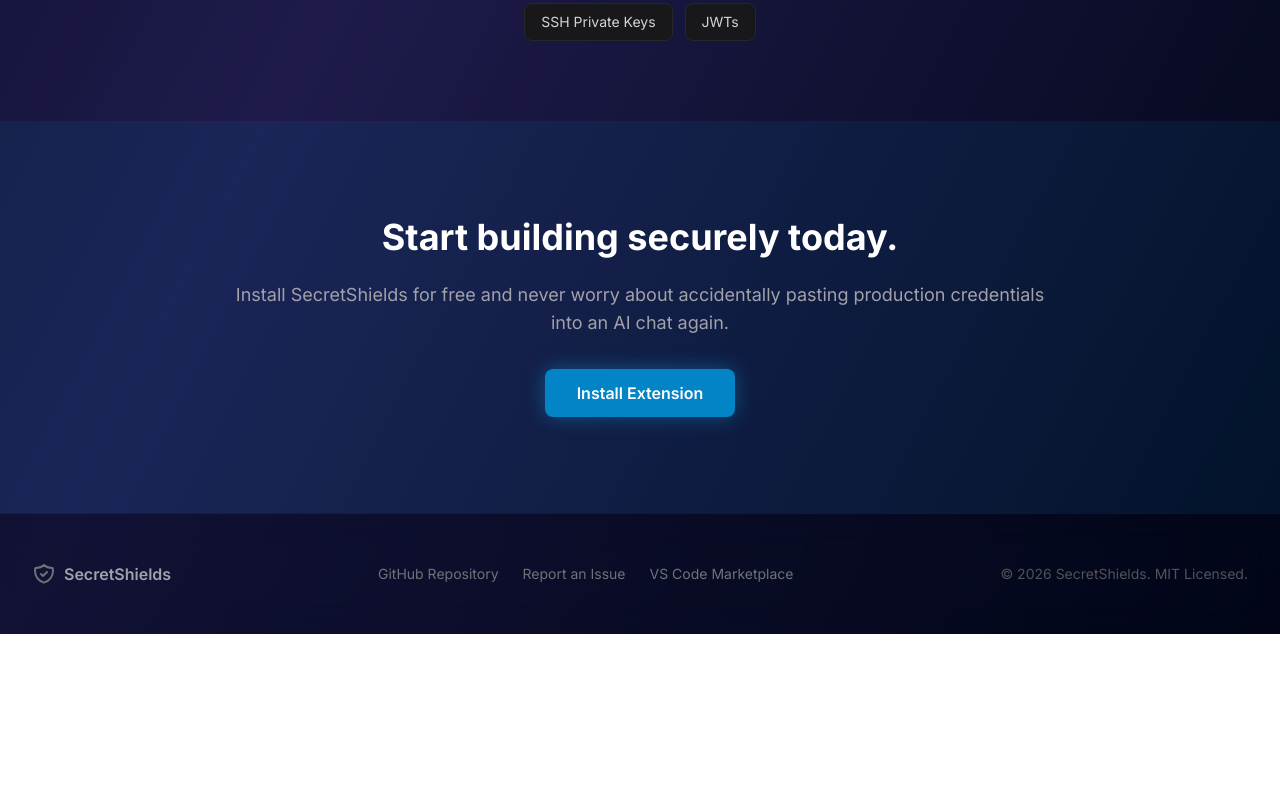
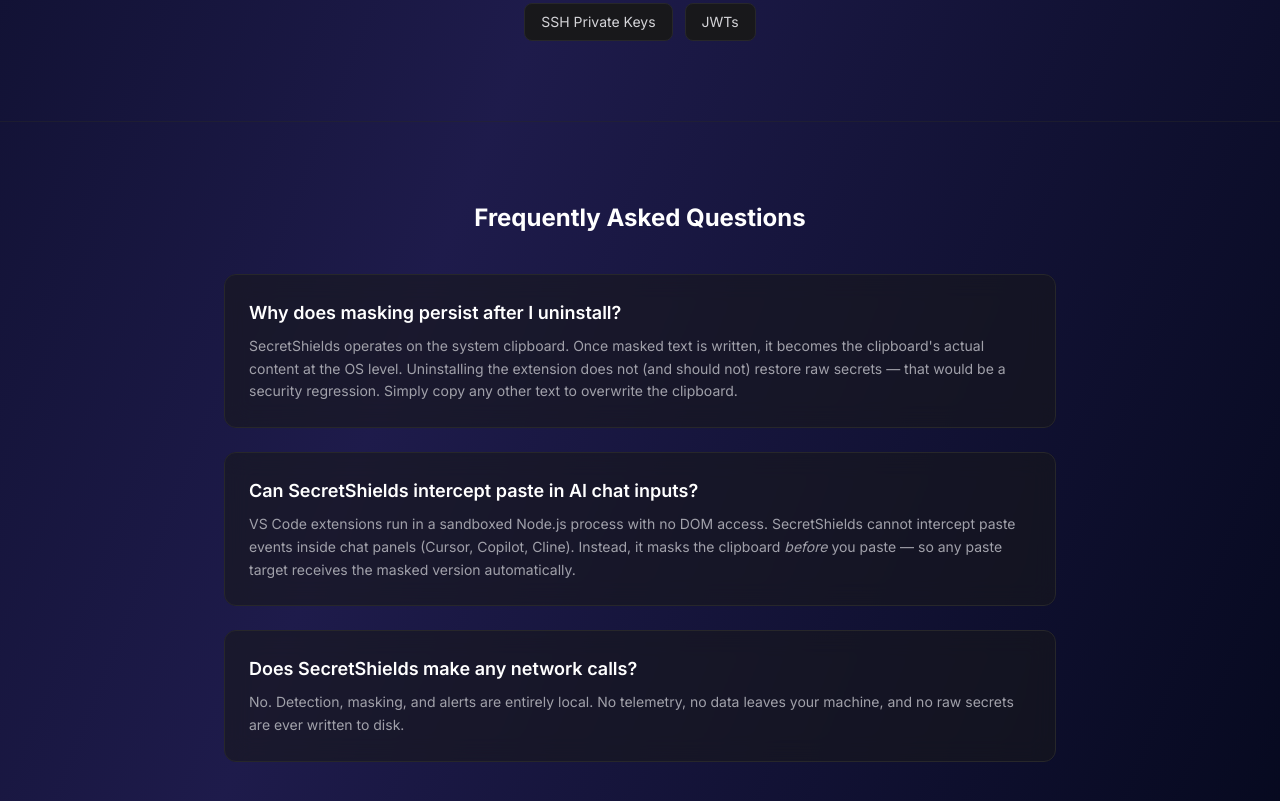
Before and after one commit to Leectan/secretshields, a website: page docs/index.html in a window 1280 px wide. Shown: the part 1839-2640 px from the top of the page. Before the commit the page ends 2473 px from the top, so only its background shows below. Drawn offline with nearby package versions, Linux system fonts and the light colour scheme.

Commit message:
docs: add uninstall behavior notes, FAQ, badges, and FUNDING.yml (v0.3.2)
- README: add uninstall/disable behavior section and shield badges
- SECURITY.md: add disable/uninstall security rationale section
- Landing page: add FAQ section (uninstall, chat interception, privacy)
- CHANGELOG: add v0.3.2 entry
- Add .github/FUNDING.yml for GitHub Sponsors

```diff
--- a/docs/index.html
+++ b/docs/index.html
@@ -256,6 +256,27 @@
         </div>
     </section>
 
+    <!-- FAQ Section -->
+    <section class="py-20 border-t border-zinc-800/50">
+        <div class="max-w-4xl mx-auto px-4 sm:px-6 lg:px-8">
+            <h2 class="text-2xl font-bold text-center text-white mb-10">Frequently Asked Questions</h2>
+            <div class="space-y-6">
+                <div class="glass-panel p-6 rounded-xl border border-zinc-800">
+                    <h3 class="text-lg font-semibold text-white mb-2">Why does masking persist after I uninstall?</h3>
+                    <p class="text-zinc-400 text-sm leading-relaxed">SecretShields operates on the system clipboard. Once masked text is written, it becomes the clipboard's actual content at the OS level. Uninstalling the extension does not (and should not) restore raw secrets — that would be a security regression. Simply copy any other text to overwrite the clipboard.</p>
+                </div>
+                <div class="glass-panel p-6 rounded-xl border border-zinc-800">
+                    <h3 class="text-lg font-semibold text-white mb-2">Can SecretShields intercept paste in AI chat inputs?</h3>
+                    <p class="text-zinc-400 text-sm leading-relaxed">VS Code extensions run in a sandboxed Node.js process with no DOM access. SecretShields cannot intercept paste events inside chat panels (Cursor, Copilot, Cline). Instead, it masks the clipboard <em>before</em> you paste — so any paste target receives the masked version automatically.</p>
+                </div>
+                <div class="glass-panel p-6 rounded-xl border border-zinc-800">
+                    <h3 class="text-lg font-semibold text-white mb-2">Does SecretShields make any network calls?</h3>
+                    <p class="text-zinc-400 text-sm leading-relaxed">No. Detection, masking, and alerts are entirely local. No telemetry, no data leaves your machine, and no raw secrets are ever written to disk.</p>
+                </div>
+            </div>
+        </div>
+    </section>
+
     <!-- CTA Section -->
     <section class="py-24 relative overflow-hidden">
         <div class="absolute inset-0 bg-primary-600/10"></div>
--- a/package.json
+++ b/package.json
@@ -2,7 +2,7 @@
   "name": "secretshields",
   "displayName": "SecretShields — Secret Shield for AI Chat",
   "description": "Local-first clipboard secret masking. Prevents accidental secret leakage into AI chats, terminals, and pastebins.",
-  "version": "0.3.1",
+  "version": "0.3.2",
   "publisher": "secretshields",
   "license": "MIT",
   "icon": "media/shield.png",
```
Also changed, not shown: SECURITY.md (+10 -0 lines), .github/FUNDING.yml (added), CHANGELOG.md, README.md.
